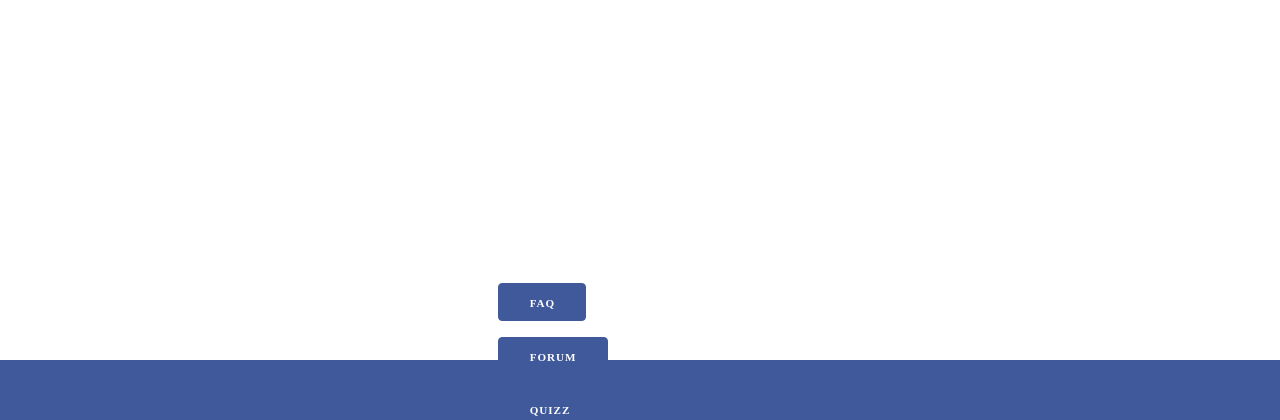
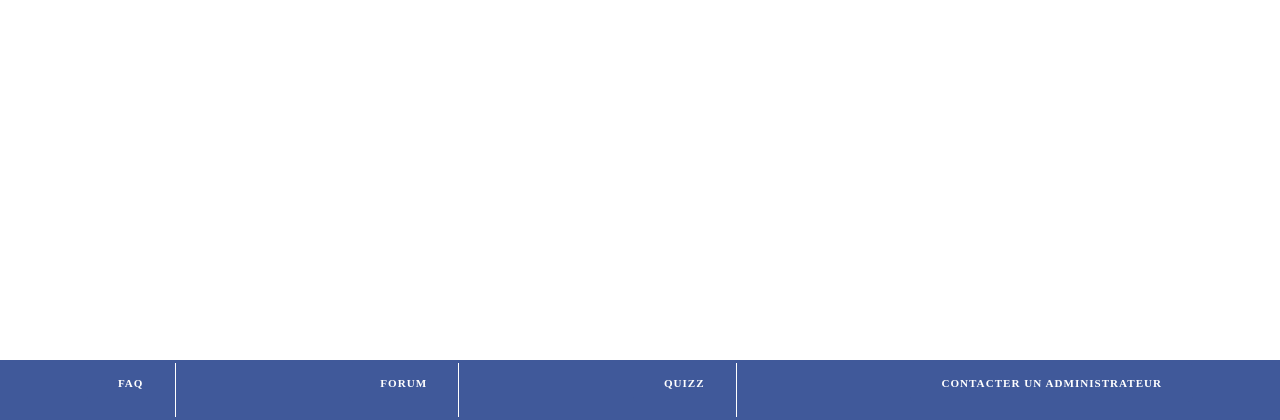
Before and after one commit to CHILDREN-HEART/Projet-C-Heart, a PHP site: page /connexion/index.php in a window 1280 px wide. Shown: the part 517-937 px from the top of the page. Run offline with PHP 8.4, Linux system fonts and the light colour scheme.

Commit message:
tjrs les footers

```diff
--- a/header_footer/footer1.css
+++ b/header_footer/footer1.css
@@ -3,7 +3,7 @@
     padding: 0;
 }
 
-.flexboxFooter {
+.flexboxFooter1 {
     justify-content: space-around;
     position: fixed;
     display: flex;
@@ -13,6 +13,18 @@
     width: 100%;
     background: #40599a;
     height: 60px;
+}
+
+.btn1 {
+    border-right: 1px solid #fff;
+}
+
+.btn2 {
+    border-right: 1px solid #fff;
+}
+
+.btn3 {
+    border-right: 1px solid #fff;
 }
 
 html {
```
